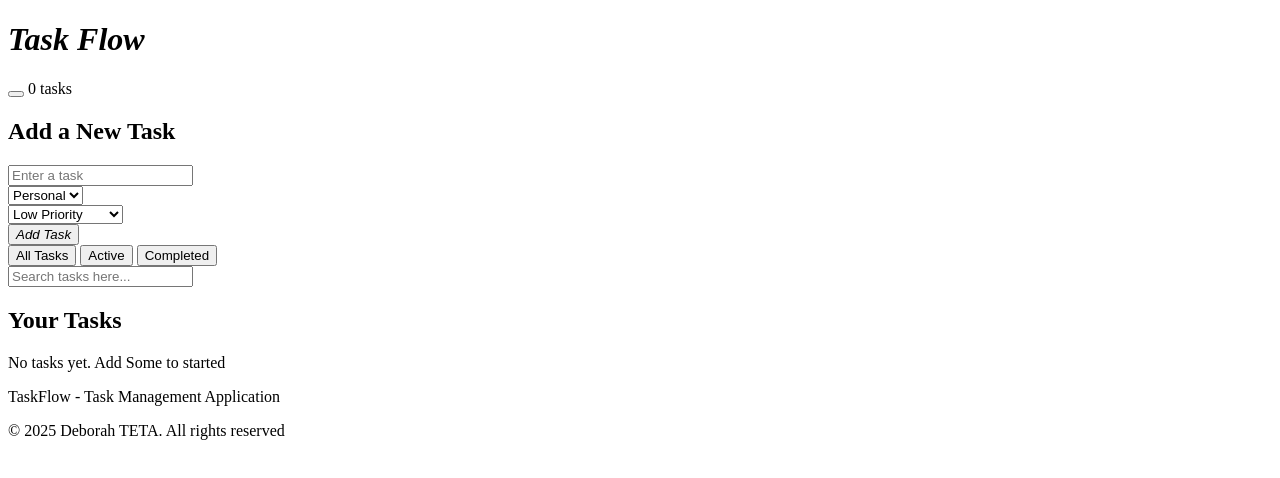
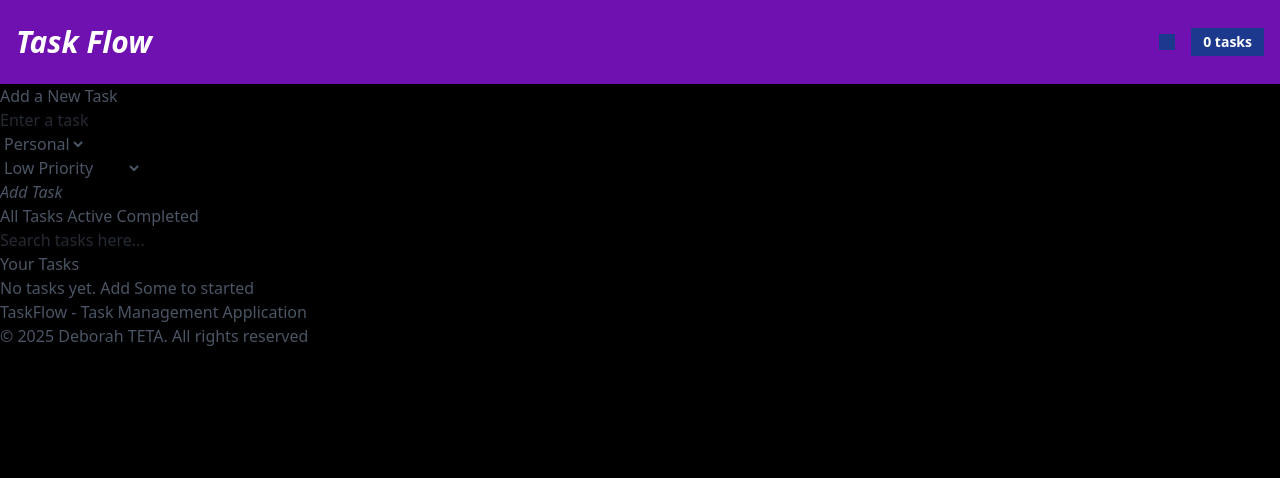
Before and after one commit to Deborah-Teta/Task-Flow, a plain HTML site: page index.html in a window 1280 px wide. Drawn offline with nearby package versions, Linux system fonts and the light colour scheme.

Commit message:
updates on File
Styled the header

```diff
--- a/index.html
+++ b/index.html
@@ -4,16 +4,15 @@
     <meta charset="UTF-8">
     <meta name="viewport" content="width=device-width, initial-scale=1.0">
     <title>Task Flow | Prefessional To-do list</title>
+    <script src="https://cdn.jsdelivr.net/npm/@tailwindcss/browser@4"></script>
 </head>
-<body>
-    <header>
-        <div>
-            <h1><i>Task Flow</i></h1>
-            <div>
-                <button id ="darkModeToggle">
-
-                </button>
-                <span id ="taskCount">0 tasks</span>
+<body class="font-sans bg-black text-gray-600">
+    <header class="bg-purple-800 shadow-lg">
+        <div class="container mx-auto px-4 py-6 flex justify-between items-center">
+            <h1 class="text-3xl font-bold text-white flex items-center"><i class="fas fa-tasks mr-3">Task Flow</i></h1>
+            <div class="flex items-center space-x-4">
+                <button id ="darkModeToggle" class="bg-blue-700 hover: bg-blue-900 p-2 rouned-full fas fa-moon dark-mode:bg-black text-white"></button>
+                <span id ="taskCount" class="bg-blue-900 text-white px-3 py-1 rouned-full text-sm font-semibold">0 tasks</span>
             </div>
         </div>
     </header>
```
